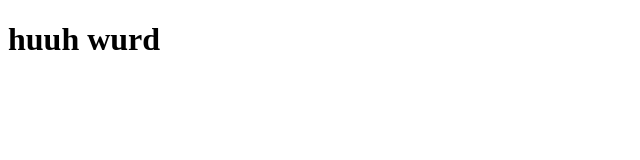
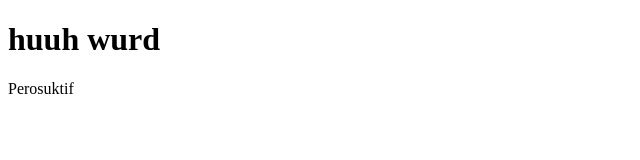
Before and after one commit to Gwrzlh/bebaslagi, a plain HTML site: page index.html in a window 1280 px wide. Shown: the full height of the page, 0-640 px from the left. Drawn offline with Linux system fonts and the light colour scheme.

Commit message:
perubahan ke 2

```diff
--- a/index.html
+++ b/index.html
@@ -7,5 +7,6 @@
 </head>
 <body>
  <h1>huuh wurd</h1>
+ <p>Perosuktif</p>
 </body>
 </html>
```
